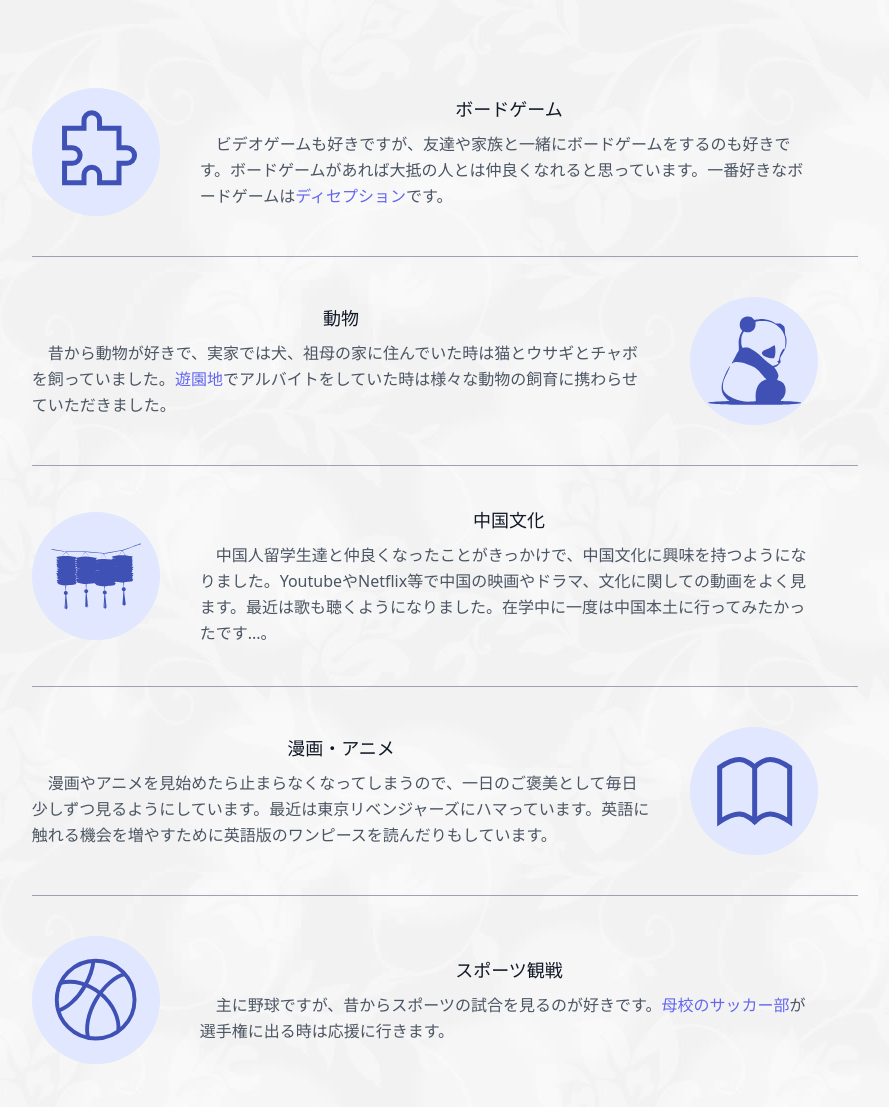
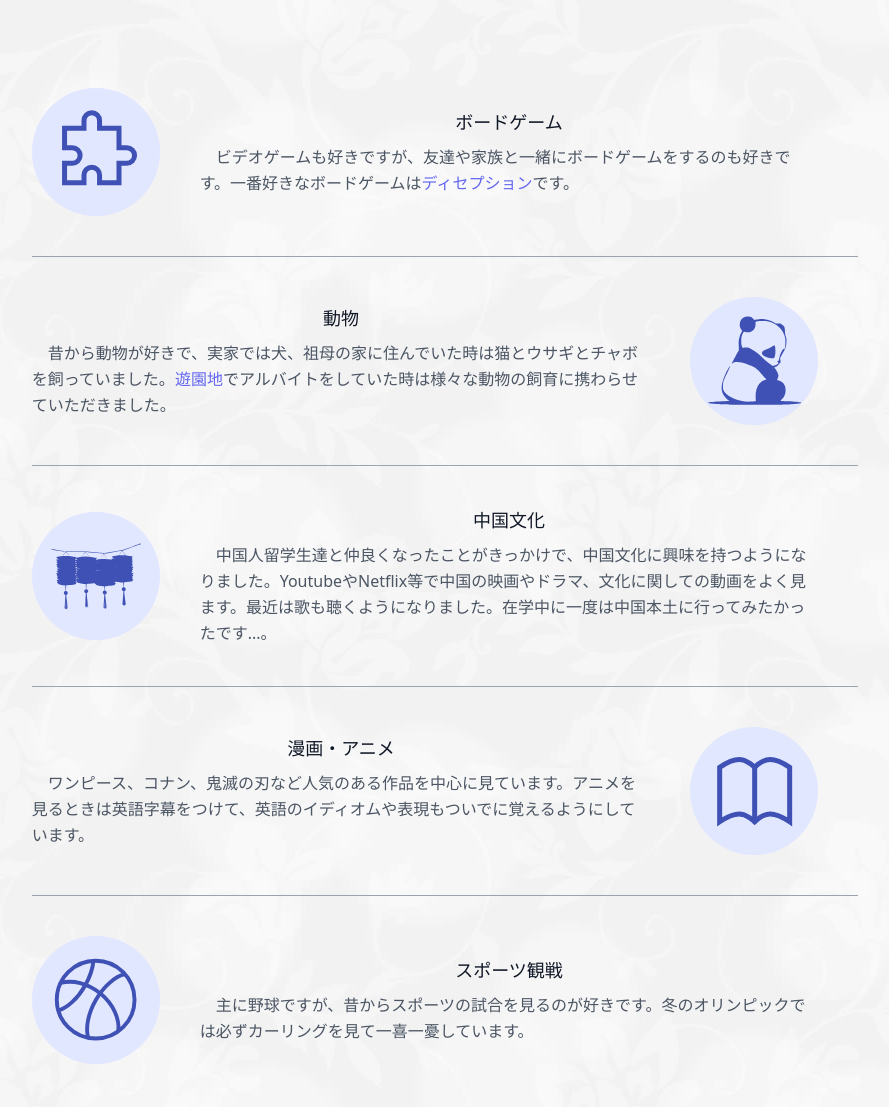
Before and after one commit to UR-deR/my_profile, a Gatsby site: page /interests in a window 1280 px wide. Shown: the part 200-1307 px from the top of the page, without its empty margins (195-1084 px from the left). Built offline with nearby package versions, Linux system fonts and the light colour scheme; Gatsby itself is replaced by a stand-in of ours.

Commit message:
コンテンツを修正

```diff
--- a/content/interest-data.js
+++ b/content/interest-data.js
@@ -5,7 +5,7 @@ const interestData = [
     title: "ボードゲーム",
     content: (
       <>
-        ビデオゲームも好きですが、友達や家族と一緒にボードゲームをするのも好きです。ボードゲームがあれば大抵の人とは仲良くなれると思っています。一番好きなボードゲームは
+        ビデオゲームも好きですが、友達や家族と一緒にボードゲームをするのも好きです。一番好きなボードゲームは
         <a href="https://jelly2games.com/deception" className="link" target="_blank" rel="noreferrer">
           ディセプション
         </a>
@@ -55,7 +55,7 @@ const interestData = [
   },
   {
     title: "漫画・アニメ",
-    content: <>漫画やアニメを見始めたら止まらなくなってしまうので、一日のご褒美として毎日少しずつ見るようにしています。最近は東京リベンジャーズにハマっています。英語に触れる機会を増やすために英語版のワンピースを読んだりもしています。</>,
+    content: <>ワンピース、コナン、鬼滅の刃など人気のある作品を中心に見ています。アニメを見るときは英語字幕をつけて、英語のイディオムや表現もついでに覚えるようにしています。</>,
     svg: (
       <svg role="img" xmlns="http://www.w3.org/2000/svg" width="70pt" height="70pt" viewBox="0 0 24 24" aria-labelledby="bookOpenedIconTitle" stroke="#3f51b5" strokeWidth="1.2857142857142858" strokeLinecap="square" strokeLinejoin="miter" fill="none" color="#3f51b5">
         <title id="bookOpenedIconTitle">Book</title> <path d="M12 6s-2-2-4-2-5 2-5 2v14s3-2 5-2 4 2 4 2c1.333-1.333 2.667-2 4-2 1.333 0 3 .667 5 2V6c-2-1.333-3.667-2-5-2-1.333 0-2.667.667-4 2z" /> <path strokeLinecap="round" d="M12 6v14" />
@@ -66,11 +66,7 @@ const interestData = [
     title: "スポーツ観戦",
     content: (
       <>
-        主に野球ですが、昔からスポーツの試合を見るのが好きです。
-        <a href="https://teco.copin.co.jp/" className="link" target="_blank" rel="noreferrer">
-          母校のサッカー部
-        </a>
-        が選手権に出る時は応援に行きます。
+        主に野球ですが、昔からスポーツの試合を見るのが好きです。冬のオリンピックでは必ずカーリングを見て一喜一憂しています。
       </>
     ),
     svg: (
```
